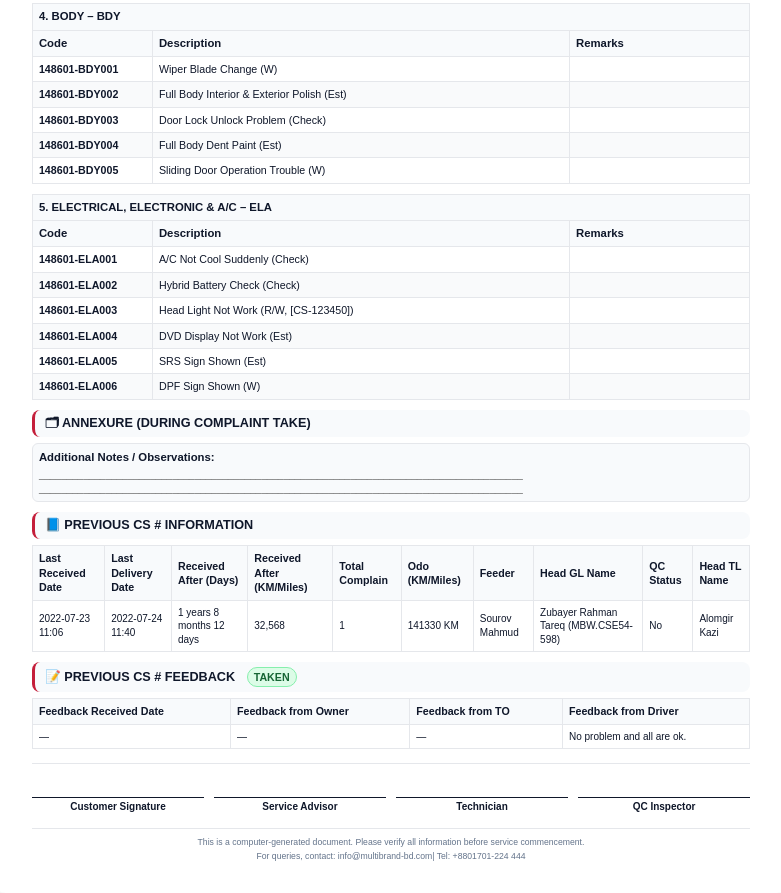
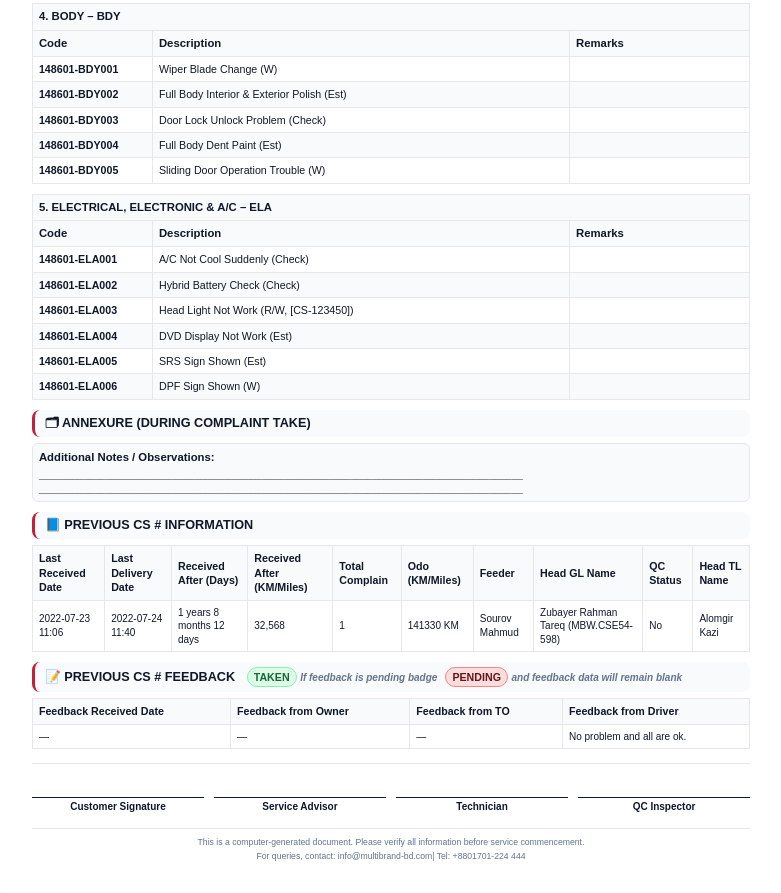
Before and after one commit to erp-shamim/CS-Preview, a plain HTML site: page index.html in a window 1280 px wide. Shown: the part 1323-2216 px from the top of the page, without its empty margins (249-1030 px from the left). Drawn offline with Linux system fonts and the light colour scheme.

Commit message:
pending badge added

```diff
--- a/index.html
+++ b/index.html
@@ -394,7 +394,7 @@
         </table>
 
         <!-- PREVIOUS CS FEEDBACK -->
-        <div class="section-title">📝 PREVIOUS CS # FEEDBACK <span class="title-badge">taken</span></div>
+        <div class="section-title">📝 PREVIOUS CS # FEEDBACK <span class="title-badge">taken</span> <span class="muted-text"><em>If feedback is pending badge</em></span><span class="title-badge1">Pending</span> <span class="muted-text"><em >and feedback data will remain blank</em> </span></div>
         <table class="previous-table">
             <thead>
                 <tr>
--- a/style.css
+++ b/style.css
@@ -91,6 +91,7 @@
             color: var(--text-color);
         }
         .title-badge { display: inline-block; margin-left: 8px; padding: 2px 6px; border-radius: 999px; font-size: 8pt; background: #dcfce7; color: #166534; border: 1px solid #86efac; }
+        .title-badge1 { display: inline-block; margin-left: 8px; padding: 2px 6px; border-radius: 999px; font-size: 8pt; background: #fcdcdc; color: #651616; border: 1px solid #ef8886; }
 
         /* TABLE STYLING */
         .info-table {
@@ -187,7 +188,11 @@
             padding: 5px 6px;
             font-size: 8.5pt;
         }
-
+        .muted-text{
+            font-size: 10px;
+            text-transform: none;
+            color: var(--muted-text-color);
+        }
         .category-mnt { background: #2563eb; }
         .category-eng { background: #ea580c; }
         .category-pwt { background: #0891b2; }
```
